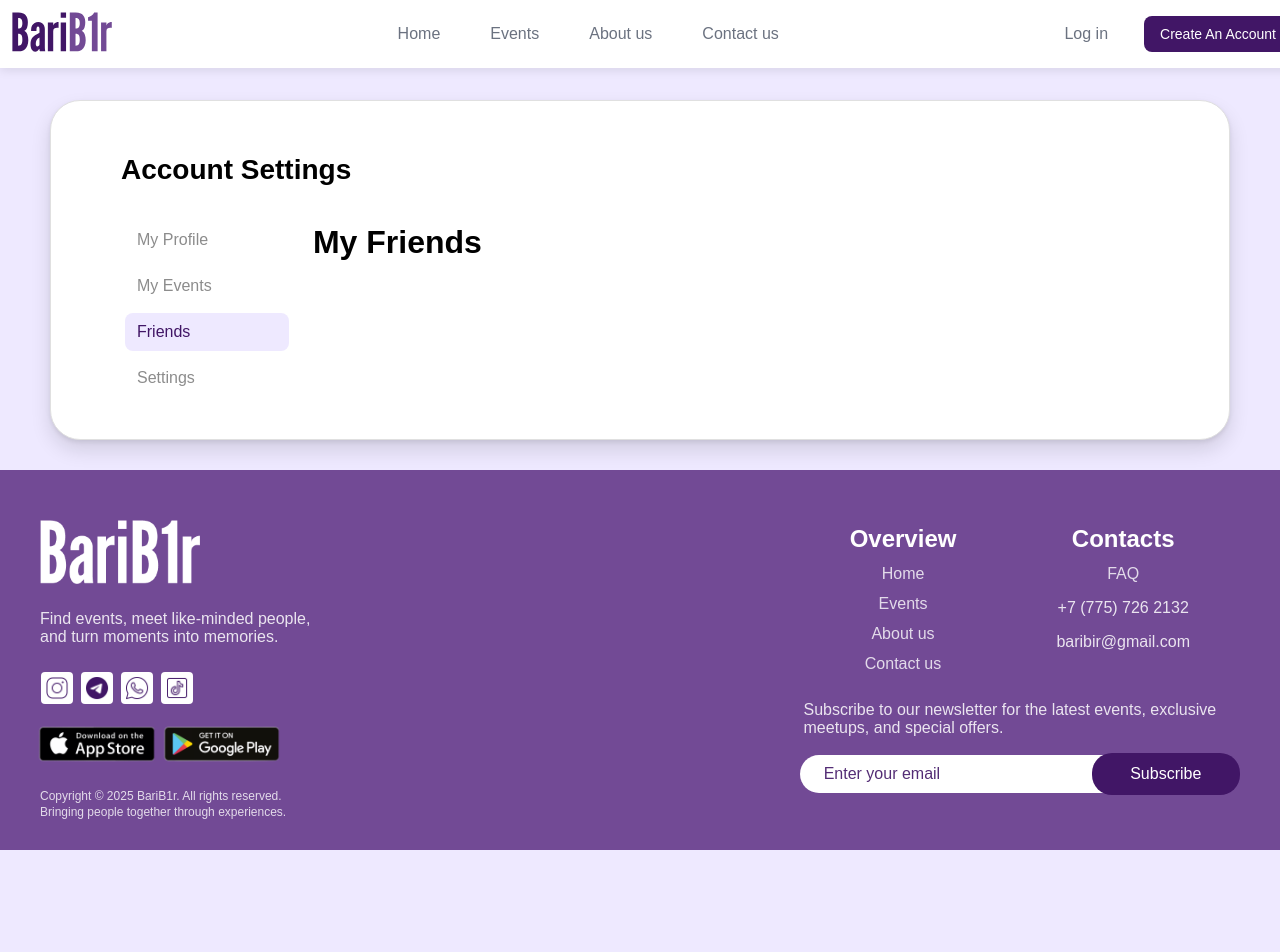
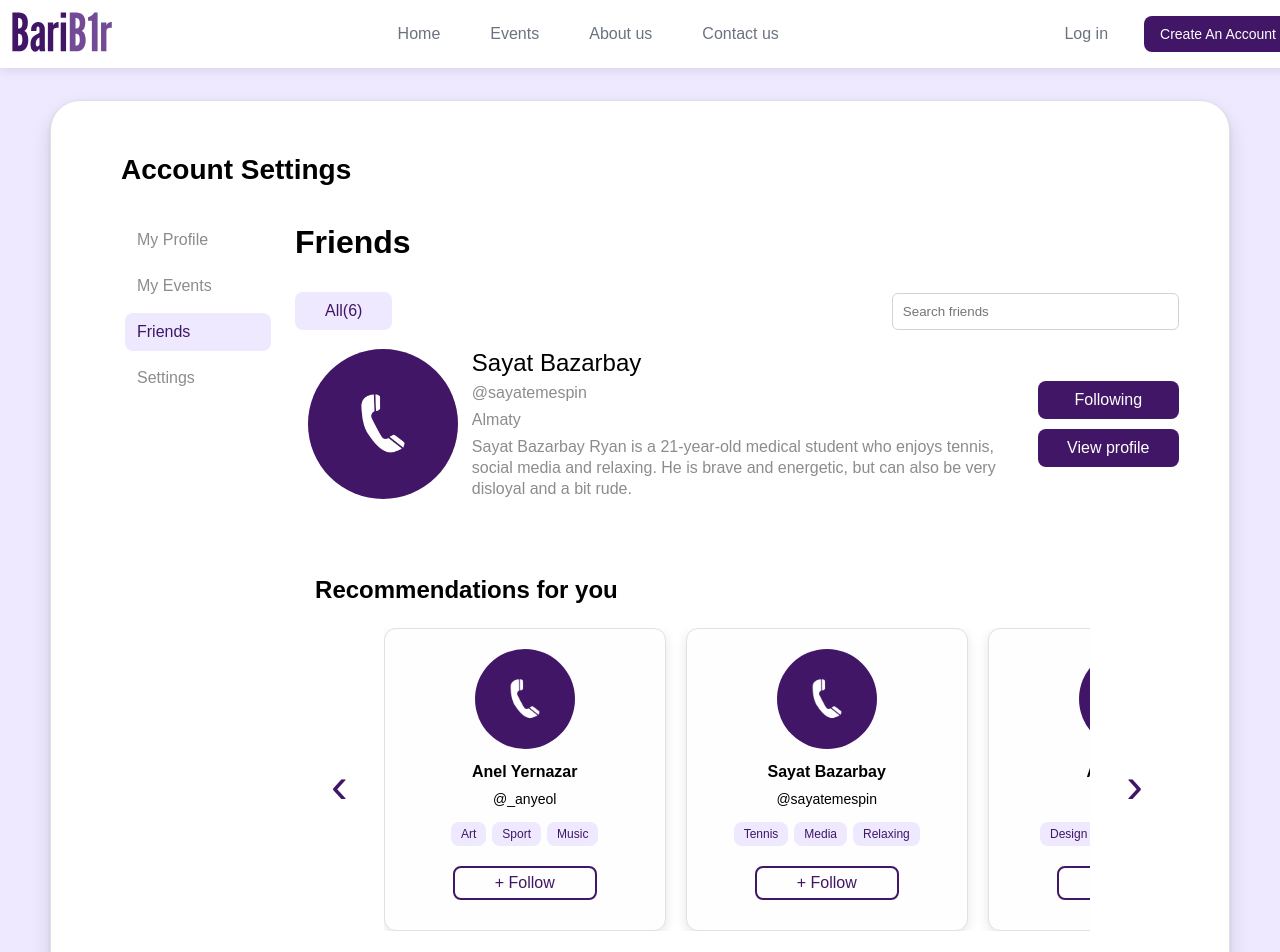
Before and after one commit to kudaiberggen/baribir, a React (Vite) app in the folder frontend/: page /friends in a window 1280 px wide. Shown: the top 952 px of the page. Before the commit the page ends 850 px from the top, so only its background shows below. Built offline with nearby package versions, Linux system fonts and the light colour scheme.

Commit message:
Prepared the frontend for Friends so that everything could be pulled from the backend

```diff
--- a/frontend/package.json
+++ b/frontend/package.json
@@ -14,7 +14,9 @@
     "react": "^19.0.0",
     "react-datepicker": "^8.3.0",
     "react-dom": "^19.0.0",
-    "react-router-dom": "^7.3.0"
+    "react-router-dom": "^7.3.0",
+    "react-slick": "^0.30.3",
+    "slick-carousel": "^1.8.1"
   },
   "devDependencies": {
     "@eslint/js": "^9.21.0",
--- a/frontend/src/App.tsx
+++ b/frontend/src/App.tsx
@@ -1,4 +1,5 @@
 import { BrowserRouter as Router, Routes, Route } from "react-router-dom";
+
 import { AuthProvider } from "./components/AuthContext";
 import Header from "./components/Header";
 import Footer from "./components/Footer";
--- a/frontend/src/pages/Friends.tsx
+++ b/frontend/src/pages/Friends.tsx
@@ -1,7 +1,50 @@
+import { useState } from "react";
 import AccountSettingsLinks from "../components/AccountSettingsLinks";
 import "../styles/Friends.css";
 
+import QWE from "../assets/myprofile/phone.png";
+
+const recommendations = [
+  {
+    name: "Anel Yernazar",
+    username: "@_anyeol",
+    interests: ["Art", "Sport", "Music"],
+  },
+  {
+    name: "Sayat Bazarbay",
+    username: "@sayatemespin",
+    interests: ["Tennis", "Media", "Relaxing"],
+  },
+  {
+    name: "Aruzhan K.",
+    username: "@aruka",
+    interests: ["Design", "Dance", "Books"],
+  },
+  {
+    name: "Timur Y.",
+    username: "@timka",
+    interests: ["Travel", "Sport", "Gaming"],
+  },
+  {
+    name: "Diana M.",
+    username: "@didi",
+    interests: ["Music", "Yoga", "Fashion"],
+  },
+];
+
 const Friends = () => {
+  const [startIndex, setStartIndex] = useState(0);
+
+  const handlePrev = () => {
+    if (startIndex > 0) setStartIndex(startIndex - 1);
+  };
+
+  const handleNext = () => {
+    if (startIndex < recommendations.length - 3) setStartIndex(startIndex + 1);
+  };
+
+  const cardWidth = 290;
+
   return (
     <section className="settings-section">
       <h1 style={{ marginLeft: "40px", fontSize: "28px" }}>Account Settings</h1>
@@ -14,10 +57,70 @@ const Friends = () => {
             width: "82%",
           }}
         >
-          <h2 style={{ margin: "15px 0 15px", fontSize: "32px" }}>
-            My Friends
-          </h2>
-          <div className="friends-container"></div>
+          <h2 style={{ margin: "15px 0 15px", fontSize: "32px" }}>Friends</h2>
+          <div className="friends-container">
+            <div className="search-friends">
+              <p>All(6)</p>
+              <input type="text" placeholder="Search friends" />
+            </div>
+            <div className="friends-main">
+              <div className="friend-image">
+                <img src={QWE} alt="Friend's Avatar" />
+              </div>
+              <div className="friend-bio">
+                <h3>Sayat Bazarbay</h3>
+                <p>@sayatemespin</p>
+                <p>Almaty</p>
+                <p>
+                  Sayat Bazarbay Ryan is a 21-year-old medical student who
+                  enjoys tennis, social media and relaxing. He is brave and
+                  energetic, but can also be very disloyal and a bit rude.
+                </p>
+              </div>
+              <div className="friend-buttons">
+                <button>Following</button>
+                <button>View profile</button>
+              </div>
+            </div>
+
+            <div className="recommendation-slider">
+              <h3 style={{ fontSize: "24px" }}>Recommendations for you</h3>
+              <div className="slider-controls">
+                <button onClick={handlePrev} className="arrow-button">
+                  ‹
+                </button>
+                <div className="slider-window">
+                  <div
+                    className="slider-track"
+                    style={{
+                      transform: `translateX(-${startIndex * cardWidth}px)`,
+                    }}
+                  >
+                    {recommendations.map((user, index) => (
+                      <div key={index} className="recommendation-card">
+                        <img src={QWE} alt="Avatar" className="avatar" />
+                        <h4 style={{ margin: "10px 0", fontSize: "16px" }}>
+                          {user.name}
+                        </h4>
+                        <p style={{ margin: "0", fontSize: "14px" }}>
+                          {user.username}
+                        </p>
+                        <div className="tags">
+                          {user.interests.map((interest, i) => (
+                            <span key={i}>{interest}</span>
+                          ))}
+                        </div>
+                        <button className="follow-btn">+ Follow</button>
+                      </div>
+                    ))}
+                  </div>
+                </div>
+                <button onClick={handleNext} className="arrow-button">
+                  ›
+                </button>
+              </div>
+            </div>
+          </div>
         </div>
       </div>
     </section>
--- a/frontend/src/styles/Friends.css
+++ b/frontend/src/styles/Friends.css
@@ -1,6 +1,184 @@
 .myfriends-container {
   display: flex;
   flex-direction: row;
-  background-color: #ffff;
   margin: 0 20px;
 }
+
+.friends-container {
+}
+
+.search-friends {
+  display: flex;
+  justify-content: space-between;
+  align-items: center;
+}
+
+.search-friends p {
+  padding: 10px 30px;
+  color: #411666;
+  background-color: #eee9ff;
+  border-radius: 8px;
+}
+
+.search-friends input {
+  padding: 10px;
+  width: 30%;
+  border: 1px solid #d3d3d3;
+  border-radius: 6px;
+}
+
+.search-friends input:focus {
+  outline: none;
+}
+
+.friends-main {
+  display: flex;
+  justify-content: space-between;
+  align-items: center;
+}
+
+.friend-image {
+  width: 20%;
+  display: flex;
+  justify-content: center;
+  align-items: center;
+}
+
+.friend-image img {
+  width: 150px;
+  height: 150px;
+  border-radius: 50%;
+}
+
+.friend-bio {
+  width: 60%;
+  display: flex;
+  flex-direction: column;
+  align-items: left;
+  justify-content: center;
+}
+
+.friend-bio h3 {
+  font-size: 24px;
+  font-weight: 500;
+  margin: 3px 0;
+}
+
+.friend-bio p {
+  color: #8c8c8c;
+  font-size: 16px;
+  line-height: 1.3rem;
+  margin: 3px 0;
+}
+
+.friend-buttons {
+  width: 20%;
+  display: flex;
+  flex-direction: column;
+  justify-content: center;
+  align-items: flex-end;
+}
+
+.friend-buttons button {
+  width: 80%;
+  background-color: #411666;
+  color: white;
+  border: none;
+  padding: 10px 20px;
+  margin: 5px 0;
+  border-radius: 8px;
+  cursor: pointer;
+  transition: background-color 0.3s ease;
+}
+
+.friend-buttons button:hover {
+  background-color: #5c1c88;
+}
+
+.recommendation-slider {
+  margin-top: 30px;
+  padding: 20px;
+  border-radius: 16px;
+}
+
+.slider-controls {
+  display: flex;
+  align-items: center;
+  gap: 20px;
+}
+
+.slider-window {
+  overflow: hidden;
+  width: 900px;
+}
+
+.slider-track {
+  display: flex;
+  gap: 20px;
+  transition: transform 0.5s ease-in-out;
+}
+
+.recommendation-card {
+  background-color: #fefefe;
+  border: 1px solid #e1e1e1;
+  border-radius: 12px;
+  padding: 20px;
+  width: 240px;
+  flex-shrink: 0;
+  box-shadow: 0 4px 12px rgba(0, 0, 0, 0.1);
+  text-align: center;
+}
+
+.avatar {
+  width: 100px;
+  height: 100px;
+  border-radius: 50%;
+}
+
+.tags {
+  display: flex;
+  justify-content: center;
+  flex-wrap: wrap;
+  gap: 6px;
+  margin: 15px 0;
+}
+
+.tags span {
+  background-color: #eee9ff;
+  color: #411666;
+  padding: 5px 10px;
+  border-radius: 8px;
+  font-size: 12px;
+}
+
+.follow-btn {
+  margin: 5px 0 10px;
+  display: inline-block;
+  padding: 6px 40px;
+  border-radius: 8px;
+  cursor: pointer;
+  border: 2px solid #411666;
+  background-color: transparent;
+  color: #411666;
+  outline: none;
+  box-sizing: border-box;
+  transition: background-color 0.3s ease, color 0.3s ease;
+}
+
+.follow-btn:hover {
+  background-color: #411666;
+  color: white;
+}
+
+.arrow-button {
+  border: none;
+  padding: 12px 16px;
+  font-size: 50px;
+  border-radius: 10px;
+  cursor: pointer;
+  background-color: transparent;
+}
+
+.arrow-button:hover {
+  color: #4e2770;
+}
--- a/package.json
+++ b/package.json
@@ -2,7 +2,9 @@
   "dependencies": {
     "axios": "^1.8.4",
     "date-fns": "^4.1.0",
-    "react-datepicker": "^8.3.0"
+    "react-datepicker": "^8.3.0",
+    "react-slick": "^0.30.3",
+    "slick-carousel": "^1.8.1"
   },
   "devDependencies": {
     "@types/react-datepicker": "^6.2.0"
```
Also changed, not shown: 2 other files (tests, documents, lock files or other folders).
